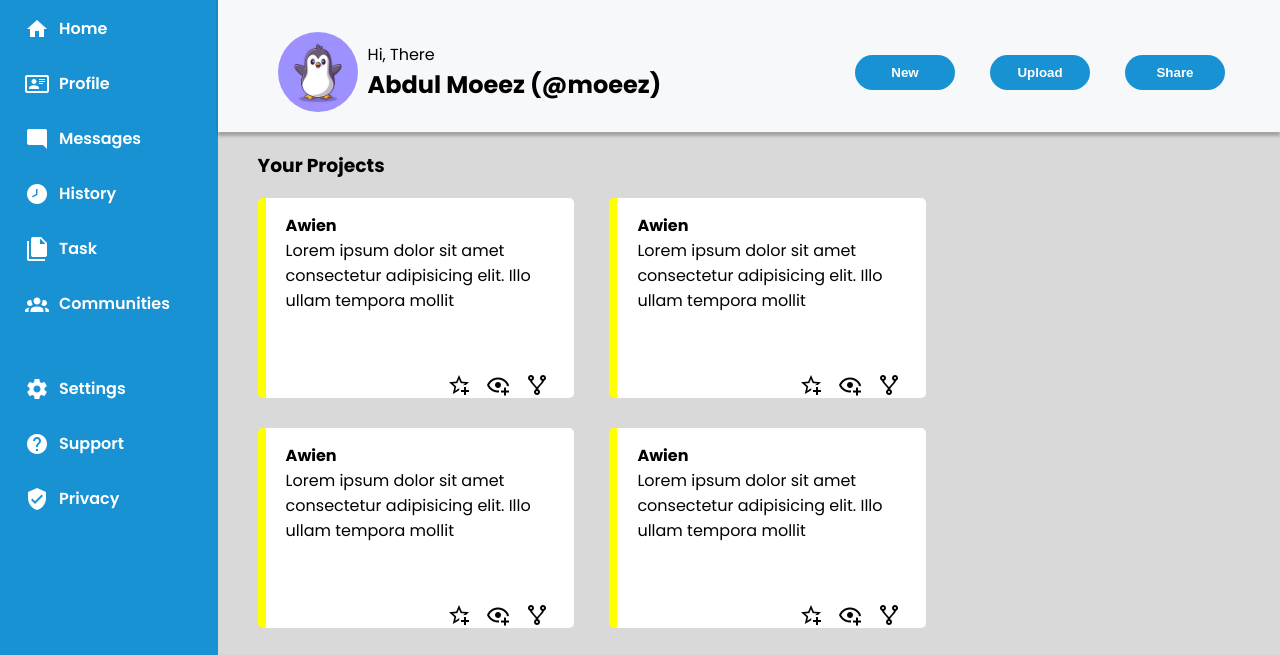
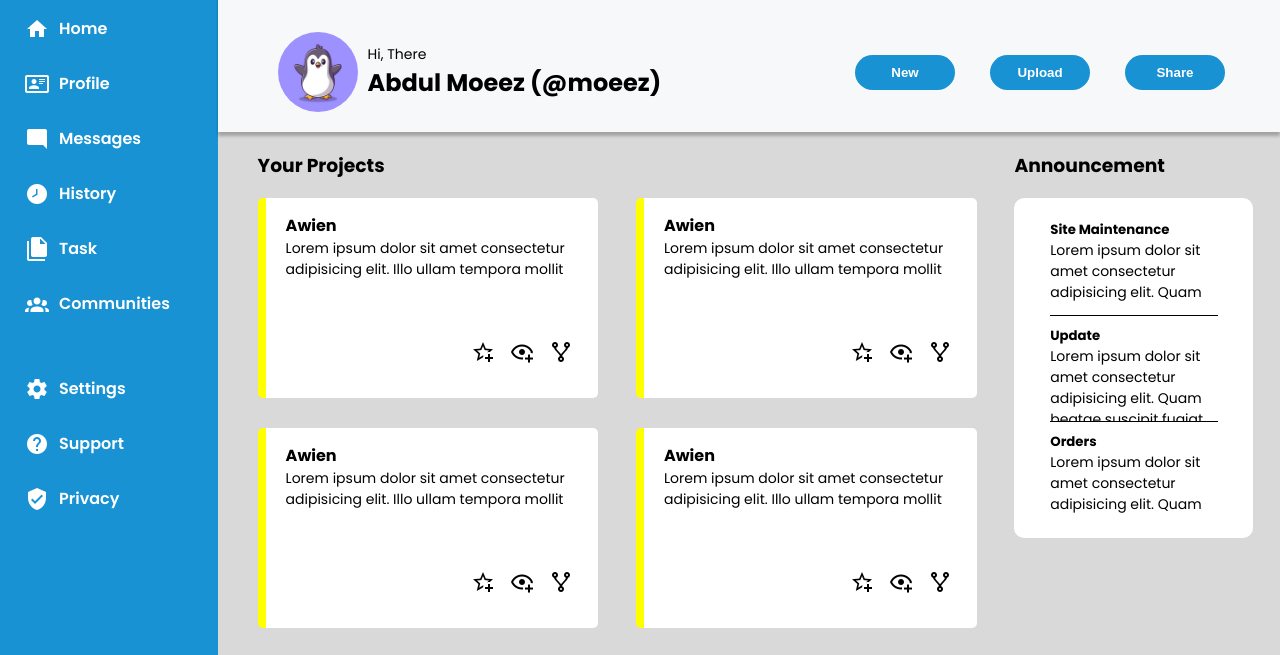
Before and after one commit to AbdulMoeez060/admin-dashboard, a plain HTML site: page index.html in a window 1280 px wide. Shown: the part 68-723 px from the top of the page. Drawn offline with Linux system fonts and the light colour scheme.

Commit message:
add announcements card

```diff
--- a/index.html
+++ b/index.html
@@ -133,6 +133,22 @@
 
         <div class="announcement">
 
+            <h3>Announcement</h3>
+            <div class="anons">
+                <div class="anon">
+                    <h5>Site Maintenance</h5>
+                    <p>Lorem ipsum dolor sit amet consectetur adipisicing elit. Quam beatae suscipit fugiat</p>
+                </div>
+                <div class="anon">
+                    <h5>Update</h5>
+                    <p>Lorem ipsum dolor sit amet consectetur adipisicing elit. Quam beatae suscipit fugiat</p>
+                </div>
+                <div class="anon">
+                    <h5>Orders</h5>
+                    <p>Lorem ipsum dolor sit amet consectetur adipisicing elit. Quam beatae suscipit fugiat</p>
+                </div>
+            </div>
+
         </div>
 
         <div class="trending">
--- a/style.css
+++ b/style.css
@@ -110,7 +110,7 @@ input[type='search']:focus{
     gap: 10px;
     overflow: hidden;
 }
-h2,p,h4{
+h2,p,h4,h5{
     margin: 0;
     padding: 0;
 }
@@ -140,7 +140,7 @@ h2,p,h4{
     grid-column: 2;
     background-color: #D9D9D9;
     display: grid;
-    grid-template-columns: 70% 30%;
+    grid-template-columns: 75% 25%;
     grid-template-rows: 50% 50%;
 }
 
@@ -165,6 +165,9 @@ h2,p,h4{
     border-left: yellow 8px solid;
     border-radius: 5px;
 }
+p{
+    font-size: 14px;
+}
 .icons{
     margin-top: 60px;
     margin-right: 25px;
@@ -176,6 +179,31 @@ h2,p,h4{
 .announcement{
     grid-area: 1/2/1/2;
 }
+
+.anons{
+    background-color: #fff;
+    width: 90%;
+    height: 85%;
+    display: flex;
+    flex-direction: column;
+    border-radius: 10px;
+    align-items: center;
+    justify-content: center;
+}
+.anon{
+    height: 25%;
+    width: 70%;
+    overflow: hidden;
+}
+
+.anon:nth-child(2){
+    border-top: 1px solid black;
+    border-bottom: 1px solid black;
+    padding: 10px 0 10px 0;
+    margin: 10px 0 10px 0;
+
+}
+
 .trending{
     grid-area: 2/2/2/2;
 }
```
